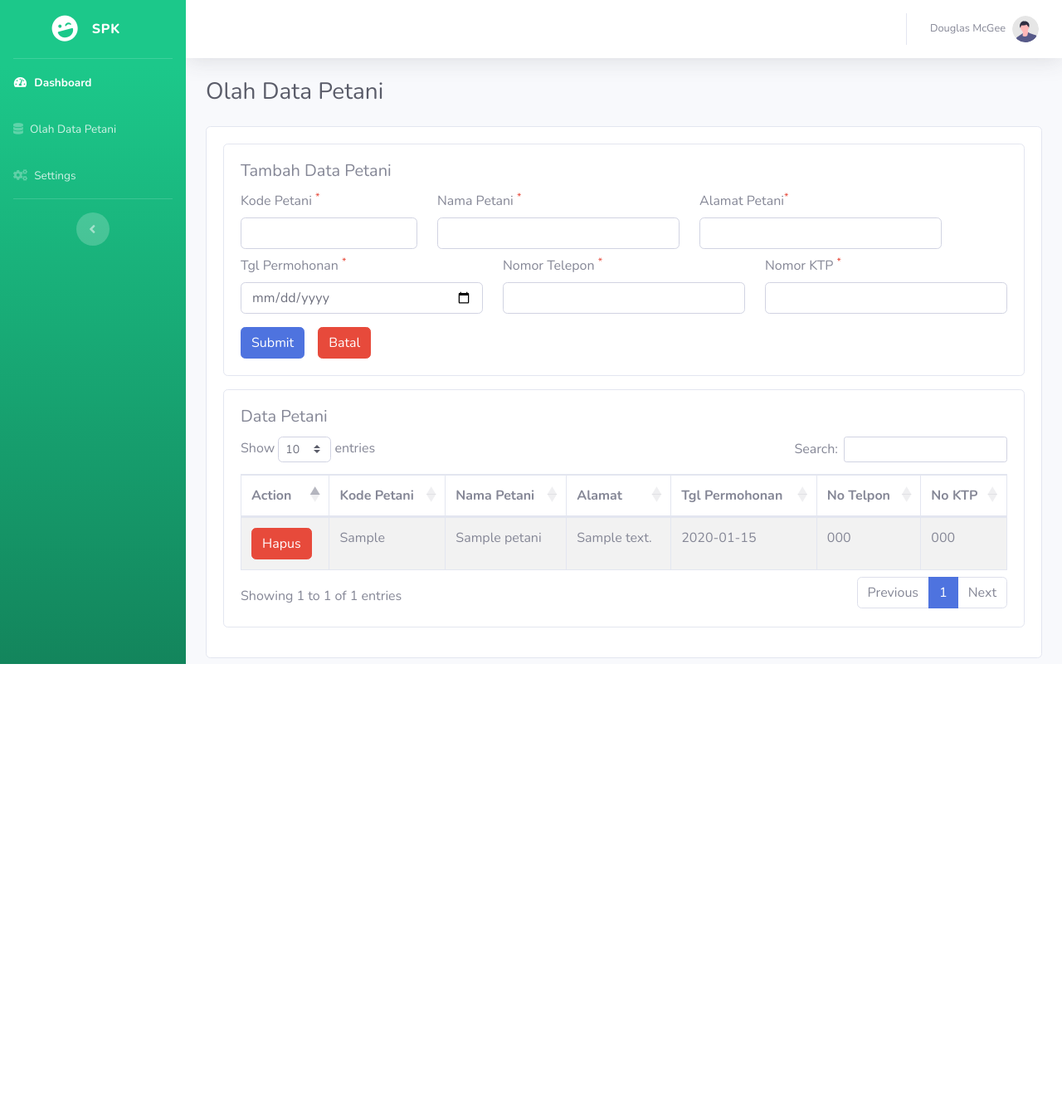
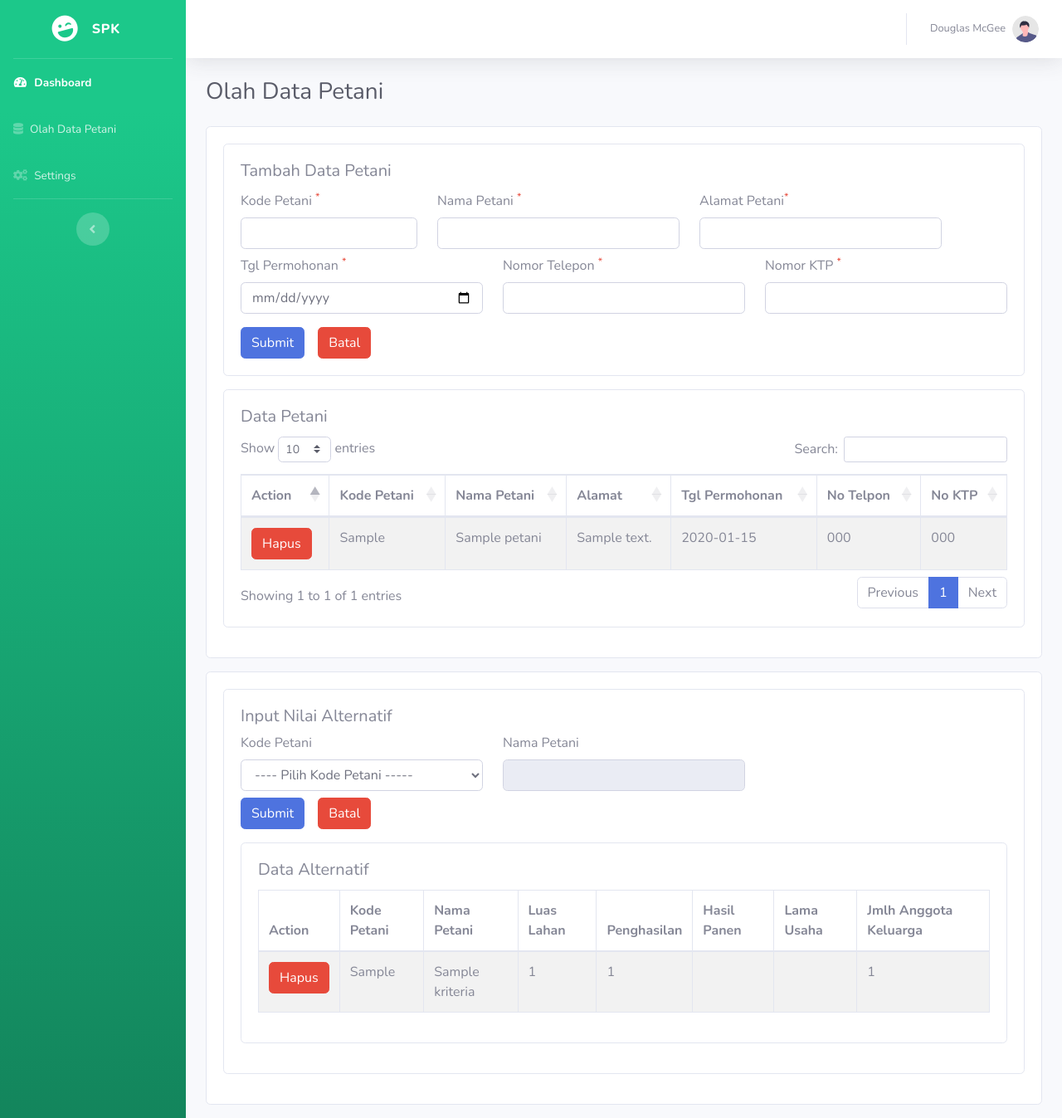
Before and after one commit to RansomBroker/spk-kelayakan-bantuan-petani, a PHP site: page /olah-data.php in a window 1280 px wide. Shown: the whole page at 83% size. Before the commit the page ends 800 px from the top, so only its background shows below. Run offline with PHP 8.4, Linux system fonts and the light colour scheme; the visitor is signed in with stand-in values (Sample User, id 1); tables that the repository leaves empty hold one stand-in row (values such as "Sample post"); data that the repository does not hold is empty; a stand-in replaces the project's code that opens the database connection.

Commit message:
fungsi data alternatif

```diff
--- a/function.php
+++ b/function.php
@@ -81,6 +81,23 @@ function ambil_data_petani() {
     return $data_petani;
 }
 
+function ambil_data_alternatif() {
+    global $connection;
+
+    $data_alternatif = $connection->query("
+        SELECT
+            *
+        FROM
+            data_petani
+        INNER JOIN
+            data_kriteria
+        ON
+            data_petani.id = data_kriteria.id_petani
+	")->fetch_all(MYSQLI_ASSOC);
+
+    return $data_alternatif;
+}
+
 function update_data_petani($form) {
     global $connection;
 
--- a/olah-data.php
+++ b/olah-data.php
@@ -49,7 +49,7 @@
                     <h1 class="h3 mb-0 text-gray-800">Olah Data Petani</h1>
                 </div>
 
-                <div class="card card-body">
+                <div class="card card-body mb-3">
                     <?php if (get_flash_name('success_tambah_petani') != ""):?>
                         <div class="alert alert-success">
                             <?= get_flash_message('success_tambah_petani')?>
@@ -128,6 +128,78 @@
                                     <?php endforeach;?>
                                 </tbody>
                             </table>
+                        </div>
+                    </div>
+                </div>
+
+                <div class="card card-body mb-3">
+                    <div class="card card-body mb-3">
+                        <?php if (get_flash_name('success_alternatif') != ""):?>
+                            <div class="alert alert-success">
+                                <?= get_flash_message('success_alternatif')?>
+                            </div>
+                        <?php endif;?>
+                        <?php if (get_flash_name('failed_alternatif') != ""):?>
+                            <div class="alert alert-danger">
+                                <?= get_flash_message('failed_alternatif')?>
+                            </div>
+                        <?php endif;?>
+                        <h5>Input Nilai Alternatif</h5>
+                        <form method="POST" id="form-alternatif">
+                            <div class="row">
+                                <div class="col-12 col-lg-4">
+                                    <label class="form-label">Kode Petani</label>
+                                    <select class="form-control" name="alternatif-kode-petani" required id="alternatif-kode-petani">
+                                        <option value="">---- Pilih Kode Petani -----</option>
+                                        <?php foreach (ambil_data_petani() as $petani):?>
+                                            <option value="<?= $petani['id']?>"><?= $petani['kode_petani']?></option>
+                                        <?php endforeach;?>
+                                    </select>
+                                </div>
+                                <div class="col-12 col-lg-4">
+                                    <label class="form-label">Nama Petani</label>
+                                    <input class="form-control" value="" name="alternatif-nama-petani" readonly>
+                                </div>
+                                <div class="col-12  mt-2">
+                                    <div class="d-flex justify-content-start">
+                                        <button type="submit" name="data-alternatif" class="btn-submit btn btn-primary mr-2">Submit</button>
+                                        <button class="btn-reset-alternatif btn btn-danger mx-2">Batal</button>
+                                    </div>
+                                </div>
+                            </div>
+                        </form>
+                        <div class="card card-body my-3">
+                            <h5 class="card-title">Data Alternatif</h5>
+                            <div class="table-responsive">
+                                <table class="table table-bordered table-hover table-striped" id="table-data-alternatif">
+                                    <thead>
+                                    <tr>
+                                        <th>Action</th>
+                                        <th>Kode Petani</th>
+                                        <th>Nama Petani</th>
+                                        <th>Luas Lahan</th>
+                                        <th>Penghasilan</th>
+                                        <th>Hasil Panen</th>
+                                        <th>Lama Usaha</th>
+                                        <th>Jmlh Anggota Keluarga</th>
+                                    </tr>
+                                    </thead>
+                                    <tbody>
+                                    <?php foreach (ambil_data_alternatif() as $data_alternatif):?>
+                                        <tr data-id-petani="<?= $data_alternatif['id']?>">
+                                            <td><a href="hapus-data-alternatif.php?id=<?=$data_alternatif['id']?>" class="btn btn-danger">Hapus</a></td>
+                                            <td><?= $data_alternatif['kode_petani']?></td>
+                                            <td><?= $data_alternatif['nama_petani']?></td>
+                                            <td><?= $data_alternatif['luas_lahan']?></td>
+                                            <td><?= $data_alternatif['penghasilan']?></td>
+                                            <td><?= $data_alternatif['hasil_panen']?></td>
+                                            <td><?= $data_alternatif['lama_usaha']?></td>
+                                            <td><?= $data_alternatif['jmlh_anggota_keluarga']?></td>
+                                        </tr>
+                                    <?php endforeach;?>
+                                    </tbody>
+                                </table>
+                            </div>
                         </div>
                     </div>
                 </div>
@@ -215,6 +287,25 @@
             $("input[name=kode-petani]").on('keyup', function () {
                 $(this).val($(this).val().toUpperCase())
             })
+
+            /* ambil nama petani */
+            $("#alternatif-kode-petani").on('change', function () {
+                if ($(this).val().length < 1) {
+                    $('input[name=alternatif-nama-petani]').val("")
+                    return 0;
+                }
+
+                let id = $(this).val()
+                $.ajax({
+                    url: 'ambil-data-petani.php?id=' + id,
+                    method: 'GET',
+                    success: function (response) {
+                        let data = JSON.parse(response)
+                        /* set data jadi isi dari value */
+                        $('input[name=alternatif-nama-petani]').val(data.nama_petani)
+                    }
+                })
+            })
         })
     </script>
 </body>
```
